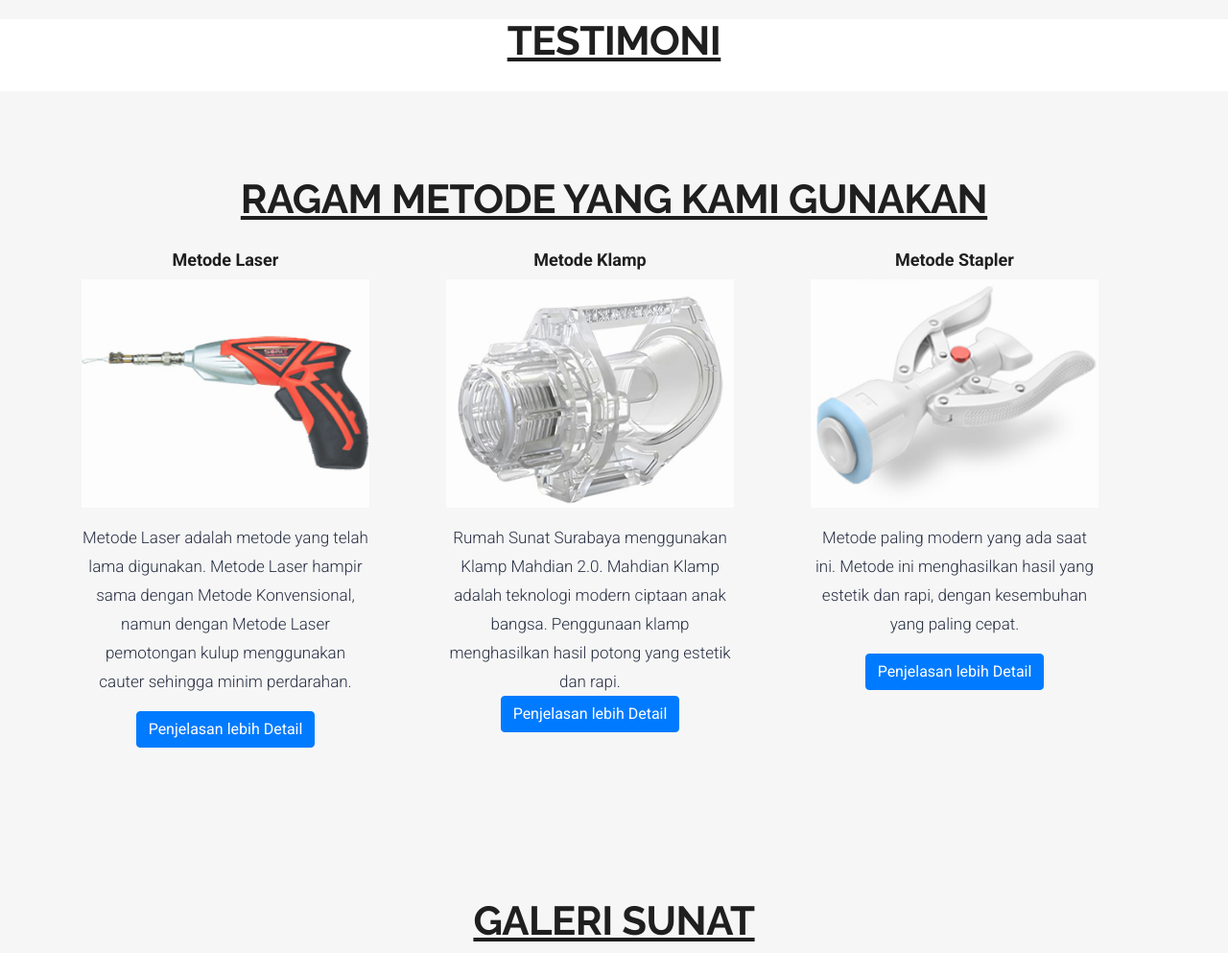
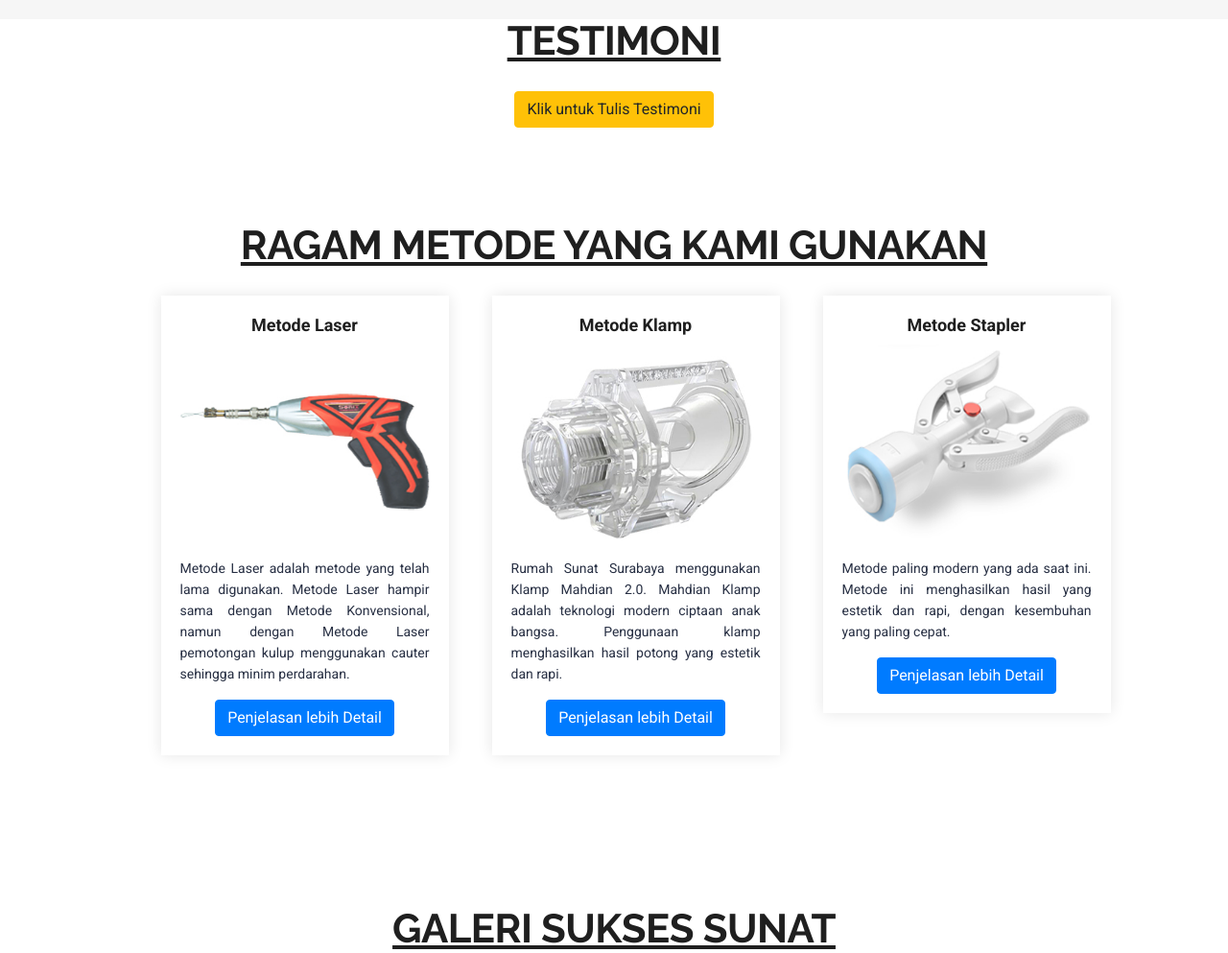
Before and after one commit to luckyn0bb/RUMAHSUNATSBYFIX, a plain HTML site: page index.html in a window 1280 px wide. Shown: the part 1180-2173 px from the top of the page at 96% size. Drawn offline with nearby package versions, Linux system fonts and the light colour scheme; some packages are replaced by stand-ins of ours.

Commit message:
Update index.html

```diff
--- a/index.html
+++ b/index.html
@@ -19,15 +19,6 @@
       <!-- Pogo Slider CSS -->
       <link rel="stylesheet" href="css/pogo-slider.min.css" />
       <!-- Site CSS -->
-      <!-- The core Firebase JS SDK is always required and must be listed first -->
-      <script src="/__/firebase/8.6.3/firebase-app.js"></script>
-
-      <!-- TODO: Add SDKs for Firebase products that you want to use
-     https://firebase.google.com/docs/web/setup#available-libraries -->
-      <script src="/__/firebase/8.6.3/firebase-analytics.js"></script>
-
-      <!-- Initialize Firebase -->
-      <script src="/__/firebase/init.js"></script>
       <link rel="stylesheet" href="css/style.css" />
       <!-- Responsive CSS -->
       <link rel="stylesheet" href="css/responsive.css" />
@@ -196,13 +187,16 @@
                   <div class="heading_main text_align_center margin-bottom_30" id="testimoni">
                      <h2 class="word">Testimoni</h2>
                   </div>
+                  <div class="review-btn">
+                     <a class="btn btn-warning" id="btn-review" href="https://g.page/Pusat-Sunat/review?gm" role="button">Klik untuk Tulis Testimoni</a>
+                  </div>
                </div>
             </div>
          </div>
          <div id="google-reviews"></div>
          <!-- end section -->
          <!-- section -->
-         <div class="section about_section layout_padding">
+         <div class="metode">
             <div class="container">
                <div class="row">
                   <div class="col-md-12">
@@ -213,33 +207,38 @@
                      </div>
                   </div>
                </div>
-            <div class="row">
-               <div class="col-xl-4 col-lg-4 col-md-4 col-sm-12" style="padding-bottom: 50px;">
-                  <div class="offer_box align-items-end">
+            <div class="row bg-white" style="text-align: center; justify-content: center;">
+               <div class="col-xs-6 col-sm-6 col-md-6 col-lg-3" style="padding-bottom: 50px; margin-right: 30px;margin-left: 30px;">
+                  <div class="offer_box align-items-end feature_box">
                       <h3 class="center"><b>Metode Laser</b></h3>
                       <figure><img src="images/metode laser.jpg" alt="img" /></figure>
-                      <p>Metode Laser adalah metode yang telah lama digunakan. Metode Laser hampir sama dengan Metode Konvensional, namun dengan Metode Laser pemotongan kulup menggunakan cauter sehingga minim perdarahan.</p>
+                      <p style="text-align: justify;">Metode Laser adalah metode yang telah lama digunakan. Metode Laser hampir sama dengan Metode Konvensional, namun dengan Metode Laser pemotongan kulup menggunakan cauter sehingga minim perdarahan.</p>
+                      <div class="review-btn">
                       <a class="btn btn btn-primary" data-target="#modal1" data-toggle="modal" href="#" role="button">Penjelasan lebih Detail</a>
+                     </div>
                   </div>
               </div>
-              <div class="col-xl-4 col-lg-4 col-md-4 col-sm-12" style="padding-bottom: 50px;">
-                  <div class="offer_box align-items-end">
+              <div class="col-xs-6 col-sm-6 col-md-6 col-lg-3" style="padding-bottom: 50px; margin-right: 30px; margin-left: 30px;">
+                  <div class="offer_box align-items-end feature_box">
                       <h3 class="center"><b>Metode Klamp</b></h3>
                       <figure><img src="images/metode klamp.jpg" alt="img" /></figure>
-                      <p>Rumah Sunat Surabaya  menggunakan Klamp Mahdian 2.0.
+                      <p style="text-align: justify;">Rumah Sunat Surabaya  menggunakan Klamp Mahdian 2.0.
                           Mahdian Klamp adalah teknologi modern ciptaan anak bangsa. Penggunaan klamp menghasilkan hasil potong yang estetik dan rapi.
-                          <br>
+                          </p>
+                      <div class="review-btn">
                       <a class="btn btn btn-primary" data-target="#modal2" data-toggle="modal" href="#" role="button">Penjelasan lebih Detail</a>
-                          </p>
+                      </div>
                   </div>
               </div>
-              <div class="col-xl-4 col-lg-4 col-md-4 col-sm-12" style="padding-bottom: 50px;">
-                  <div class="offer_box align-items-end">
+              <div class="col-xs-6 col-sm-6 col-md-6 col-lg-3" style="padding-bottom: 50px;margin-right: 30px;margin-left: 30px;">
+                  <div class="offer_box align-items-end feature_box">
                       <h3 class="center"><b>Metode Stapler</b></h3>
                       <figure><img src="images/metode stapler.jpg" alt="img" /></figure>
-                      <p>Metode paling modern yang ada saat ini.
+                      <p style="text-align: justify;">Metode paling modern yang ada saat ini.
                           Metode ini menghasilkan hasil yang estetik dan rapi, dengan kesembuhan yang paling cepat.</p>
+                      <div class="review-btn">
                       <a class="btn btn btn-primary" data-target="#modal3" data-toggle="modal" href="#" role="button">Penjelasan lebih Detail</a>
+                      </div>
                   </div>
               </div>
           </div>
@@ -346,7 +345,7 @@
             <div class="col-md-12">
                <div class="full">
                   <div class="heading_main text_align_center margin-bottom_30" id="galeri">
-                     <h2 class="word">Galeri Sunat</h2>
+                     <h2 class="word">Galeri Sukses Sunat</h2>
                   </div>
                </div>
             </div>
```
